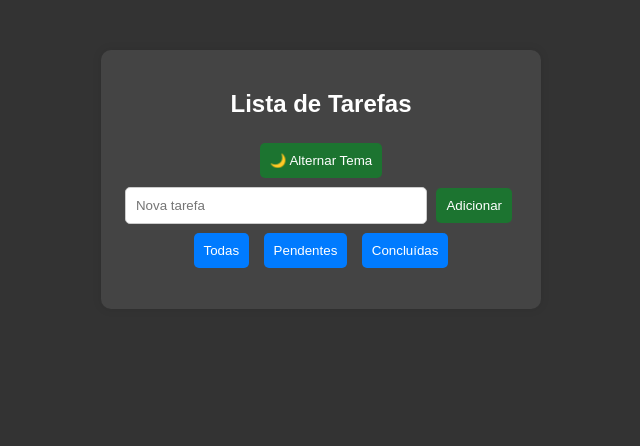
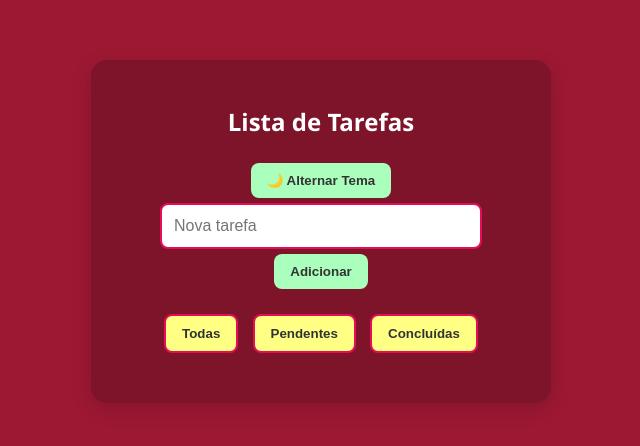
Before and after one commit to MandyCastilho/to-do-list, a plain HTML site: page index.html in a window 1280 px wide. Both pictures are taken after a click on the button "🌙 Alternar Tema". Shown: the whole page, without its empty margins (319-959 px from the left). Drawn offline with Linux system fonts and the light colour scheme.

Commit message:
📝 Lista de Tarefas

```diff
--- a/style.css
+++ b/style.css
@@ -1,65 +1,113 @@
 @charset "UTF-8";
 
 body {
-    font-family: Arial, sans-serif;
+    font-family: 'Segoe UI', Tahoma, Geneva, Verdana, sans-serif;
     text-align: center;
-    background: #f4f4f4;
-    transition: background 0.3s, color 0.3s;
+    background: #ffff84;
+    color: #333;
+    transition: background 0.3s ease, color 0.3s ease;
 }
+
 .dark-mode {
-    background: #333;
-    color: white;
+    background: #9d1833;
+    color: #fff;
 }
+
 .container {
-    max-width: 400px;
-    margin: 50px auto;
-    background: white;
-    padding: 20px;
-    border-radius: 10px;
-    box-shadow: 0 0 10px rgba(0, 0, 0, 0.1);
+    max-width: 420px;
+    margin: 60px auto;
+    background: #ffffff;
+    padding: 25px 20px;
+    border-radius: 16px;
+    box-shadow: 0 6px 20px rgba(0, 0, 0, 0.15);
+    transition: background 0.3s ease;
 }
+
 .dark-mode .container {
-    background: #444;
+    background: #7d142a;
 }
+
 input {
     width: 70%;
-    padding: 10px;
-    border: 1px solid #ccc;
-    border-radius: 5px;
+    padding: 12px;
+    border: 2px solid #e50d58;
+    border-radius: 8px;
+    font-size: 16px;
+    outline: none;
+    transition: border 0.3s ease;
 }
+
+input:focus {
+    border-color: #aaffbd;
+}
+
 button {
-    padding: 10px;
+    padding: 10px 16px;
     margin: 5px;
-    background: #28a745;
+    background: #e50d58;
     color: white;
     border: none;
+    border-radius: 8px;
     cursor: pointer;
-    border-radius: 5px;
+    font-weight: bold;
+    transition: background 0.3s ease, transform 0.2s ease;
 }
+
+button:hover {
+    background: #9d1833;
+    transform: scale(1.05);
+}
+
 .dark-mode button {
-    background: #1c7430;
+    background: #aaffbd;
+    color: #333;
 }
+
 ul {
     list-style: none;
     padding: 0;
+    margin-top: 20px;
 }
+
 li {
-    background: #eee;
-    margin: 5px 0;
-    padding: 10px;
+    background: #aaffbd;
+    margin: 8px 0;
+    padding: 12px 16px;
     display: flex;
     justify-content: space-between;
-    border-radius: 5px;
-    cursor: pointer;
-    transition: background 0.3s;
+    align-items: center;
+    border-radius: 8px;
+    transition: background 0.3s ease, transform 0.2s ease;
+    font-weight: 500;
 }
+
+li:hover {
+    background: #92eaa6;
+    transform: scale(1.02);
+}
+
 .dark-mode li {
-    background: #555;
+    background: #b03b5a;
+    color: white;
 }
+
 .done {
     text-decoration: line-through;
-    color: gray;
+    color: #666;
+    opacity: 0.7;
 }
+
+.filters {
+    margin-top: 15px;
+}
+
 .filters button {
-    background: #007bff;
+    background: #ffff84;
+    color: #333;
+    border: 2px solid #e50d58;
 }
+
+.filters button:hover {
+    background: #e50d58;
+    color: white;
+}
```
